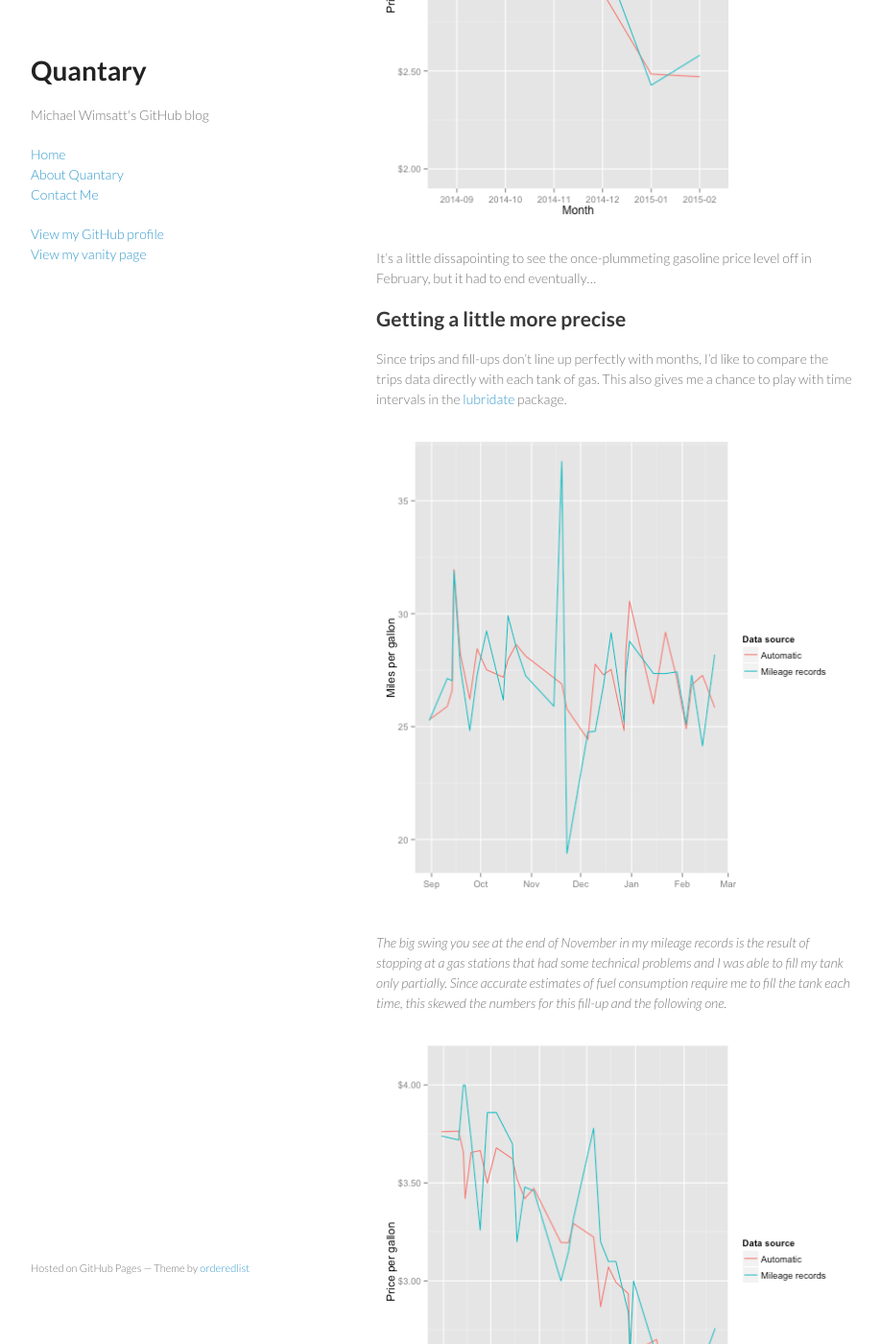
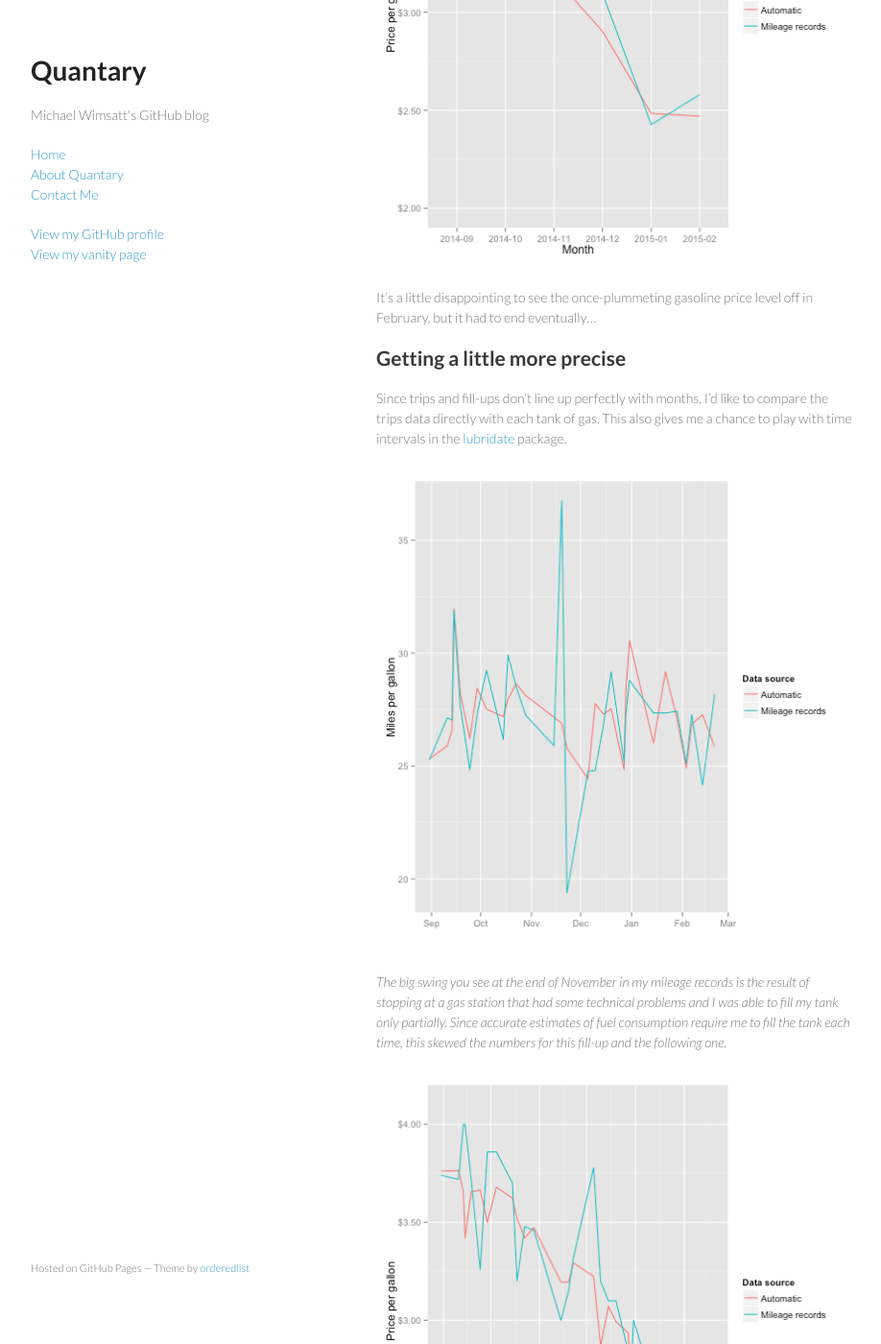
Before and after one commit to wimsy/wimsy.github.com, a Jekyll site: the page built from _posts/2015-02-28-validating-automatic-mileage-data.md, in a window 1280 px wide and 1400 px high, scrolled down 2946 px. Shown: the whole window at 96% size, without its empty margins (178-1096 px from the left). Built offline with Jekyll 4.4.1, drawn with Linux system fonts in a browser that asks for light colours; comment, search, counter and statistics services are not loaded; some of the changed text lies outside the part shown.

Commit message:
Cleaned up mileage post and added GitHub link

```diff
--- a/_posts/2015-02-28-validating-automatic-mileage-data.md
+++ b/_posts/2015-02-28-validating-automatic-mileage-data.md
@@ -84,7 +89,7 @@
 
 ![plot of chunk cpg](/images/2015-02-28-validating-automatic-mileage-data/cpg.png)
 
-It's a little dissapointing to see the once-plummeting gasoline price level off in February, but it had to end eventually...
+It's a little disappointing to see the once-plummeting gasoline price level off in February, but it had to end eventually...
 
 ## Getting a little more precise
 
@@ -94,7 +99,7 @@
 
 ![plot of chunk tankdf](/images/2015-02-28-validating-automatic-mileage-data/tankdf.png)
 
-*The big swing you see at the end of November in my mileage records is the result of stopping at a gas stations that had some technical problems and I was able to fill my tank only partially. Since accurate estimates of fuel consumption require me to fill the tank each time, this skewed the numbers for this fill-up and the following one.*
+*The big swing you see at the end of November in my mileage records is the result of stopping at a gas station that had some technical problems and I was able to fill my tank only partially. Since accurate estimates of fuel consumption require me to fill the tank each time, this skewed the numbers for this fill-up and the following one.*
 
 ![plot of chunk cpg2](/images/2015-02-28-validating-automatic-mileage-data/cpg2.png)
 
```
Also changed, not shown: other parts of _posts/2015-02-28-validating-automatic-mileage-data.md (+8 -3 lines).
